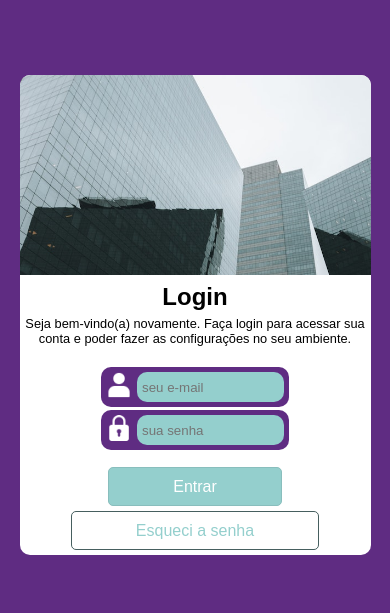
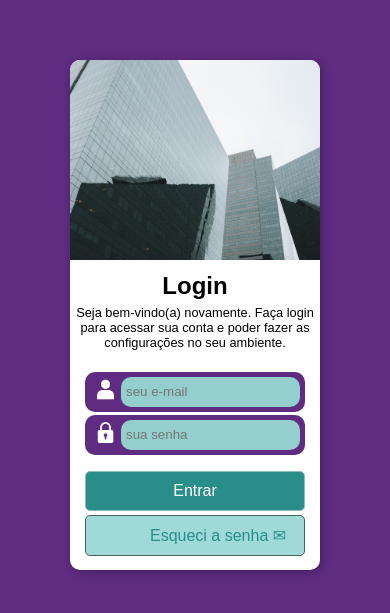
Before and after one commit to yuuricrz/projeto-login, a plain HTML site: page index.html in a window 390 px wide. Shown: the part 107-720 px from the top of the page. Drawn offline with Linux system fonts and the light colour scheme.

Commit message:
micro ajustes

```diff
--- a/estilos/style.css
+++ b/estilos/style.css
@@ -16,11 +16,13 @@
         justify-content: center;
         align-items: center;
     }
+
     main{
         background-color: white;
         border-radius: 10px;
-        margin: 1rem;
-        width: 90vw;
+        padding-bottom: 10px;
+        width: 250px;
+        box-shadow: 2px 2px 10px rgba(0, 0, 0, 0.308);
     }
     #imagem{
         background: url('../images/building.jpg') no-repeat center center;
@@ -28,7 +30,7 @@
         height: 200px;
         border-top-right-radius: 10px;
         border-top-left-radius: 10px;
-        margin-bottom: 0.5rem;
+        margin-bottom: 0.8rem;
     }
     #form{
         text-align: center;
@@ -46,13 +48,14 @@
         width: 26px;
         filter: invert(1);
         margin-right: 5px;
+        padding-left: 5px;
     }
     .login, .password{
         padding: 5px;
         display: flex;
         justify-content: center;
         align-items: center;
-        max-width: 250px;
+        width: 220px;
         background-color: #5F2C82;
         margin: 0.1rem auto;
         border-radius: 10px;
@@ -61,13 +64,12 @@
         height: 30px;
         background-color:#94CFCD ;
         border-radius: 10px;
-        max-width: 250px;
+        width: 220px;
         padding: 5px;
-        outline: none;
     }
     #enter, #forgot{
         padding: 0.6rem 4rem;
-        max-width: 250px;
+        width: 220px;
         margin: auto;
         display: flex;
         justify-content: center;
@@ -77,12 +79,15 @@
     }
     #enter{
         color: white;
-        background-color: #94CFCD;
+        background-color: #298d8a;
         border: 1px solid #89bebd;
     }
+    #forgot::after{
+        content: '\u{2709}';
+    }
     #forgot{
-        color: #94CFCD;
-        background-color: transparent;
+        color: #298d8a;
+        background-color: #9fdad8;
         border: 1px solid #465f5f;
     }
 }
--- a/index.html
+++ b/index.html
@@ -33,7 +33,7 @@
                 </div>
             </form>
             <input type="button" value="Entrar" id="enter">
-            <input type="button" value="Esqueci a senha" id="forgot">
+            <input type="button" value="Esqueci a senha ✉" id="forgot">
         </section>
     </main>
 </body>
```
